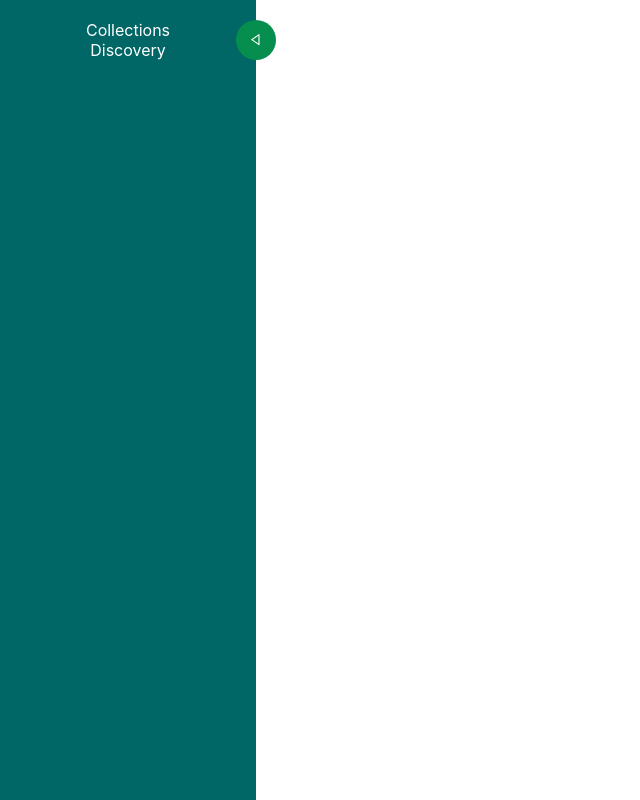
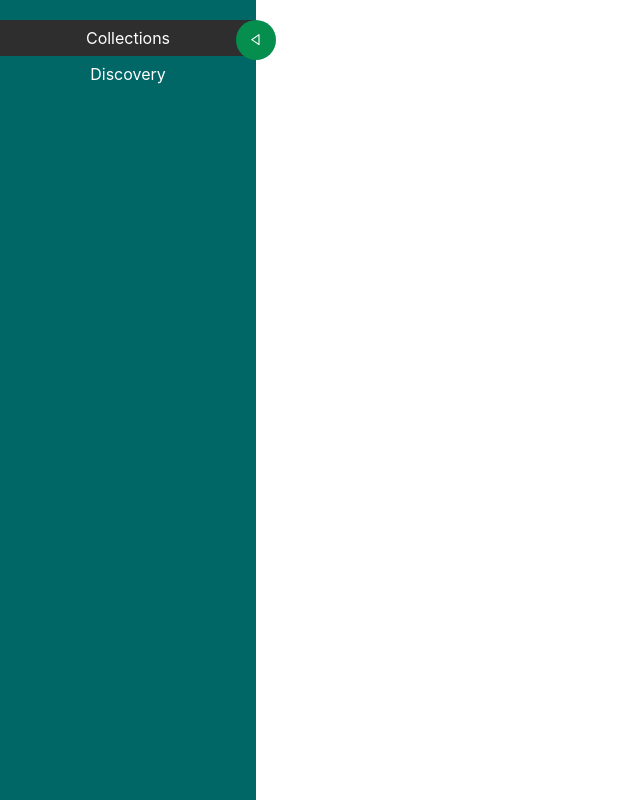
Before and after one commit to hungnguyen3/Giffy, a Next.js app in the folder webapp/: page / in a window 1280 px wide. In both pictures the pointer is over the link "Collections". Shown: the whole page, without its empty margins (0-640 px from the left). Built offline with nearby package versions, Linux system fonts and the light colour scheme.

Commit message:
do some style for link tag

```diff
--- a/webapp/styles/SideNav.module.scss
+++ b/webapp/styles/SideNav.module.scss
@@ -15,6 +15,13 @@
 
 	a {
 		color: white;
+		width: 100%;
+		justify-content: center;
+		padding: 0.5em;
+		text-align: center;
+		&:hover {
+			background-color: #2f2e2e;
+		}
 	}
 
 	.btn {
@@ -35,12 +42,13 @@
 		display: flex;
 		align-items: center;
 		justify-content: center;
+
+		&:hover {
+			background-color: RoyalBlue;
+		}
 	}
 
-	.btn:hover {
-		background-color: RoyalBlue;
-	}
-
+	// to clear the bullet point before link
 	ul {
 		list-style-type: none;
 	}
```
